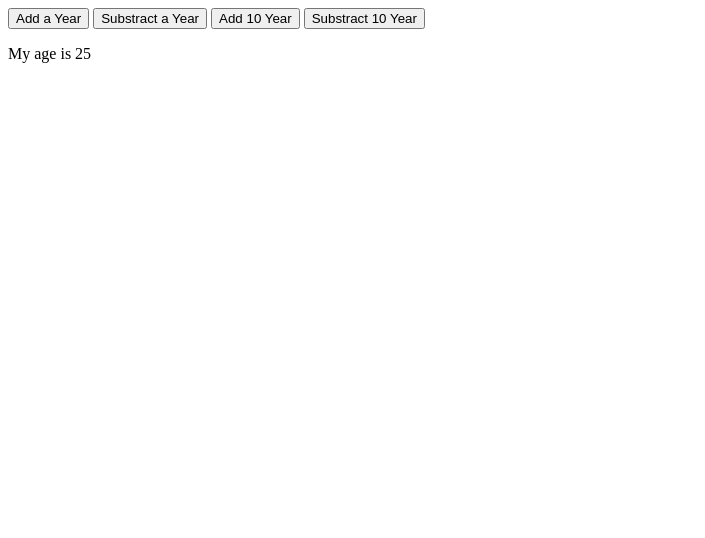
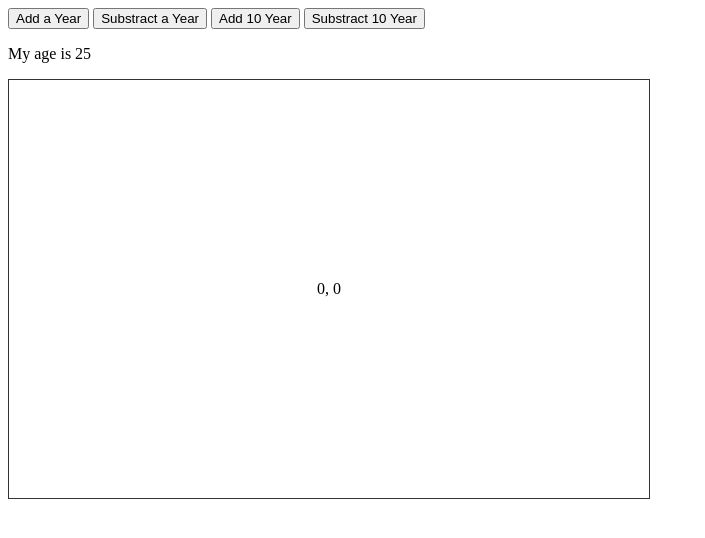
Before and after one commit to taufanbasri/vue-beginner, a plain HTML site: page index.html in a window 1280 px wide. Shown: the whole page, without its empty margins (0-705 px from the left). Drawn offline with Linux system fonts and the light colour scheme.

Commit message:
Mousemove Event

```diff
--- a/app.js
+++ b/app.js
@@ -2,6 +2,8 @@ new Vue({
     el: '#app',
     data: {
         age: 25,
+        x: 0,
+        y: 0,
     },
     methods: {
         add(inc) {
@@ -9,6 +11,10 @@ new Vue({
         },
         substract(dec) {
             return this.age -= dec;
+        },
+        updateXY(event) {
+            this.x = event.offsetX;
+            this.y = event.offsetY;
         }
     }
 })
--- a/index.html
+++ b/index.html
@@ -2,6 +2,7 @@
 <html lang="en">
 <head>
     <title>VueJS Beginners Tutorial</title>
+    <link rel="stylesheet" href="style.css">
 </head>
 <body>
     <div id="app">
@@ -10,6 +11,10 @@
         <button @dblclick="add(10)">Add 10 Year</button>
         <button @dblclick="substract(10)">Substract 10 Year</button>
         <p>My age is {{ age }}</p>
+
+        <div id="canvas" @mousemove="updateXY">
+            {{ x }}, {{ y }}
+        </div>
     </div>
 
     <script src="vue.js"></script>
--- /dev/null
+++ b/style.css
@@ -0,0 +1,6 @@
+#canvas {
+    width: 600px;
+    padding: 200px 20px;
+    text-align: center;
+    border: 1px solid #333;
+}
```
